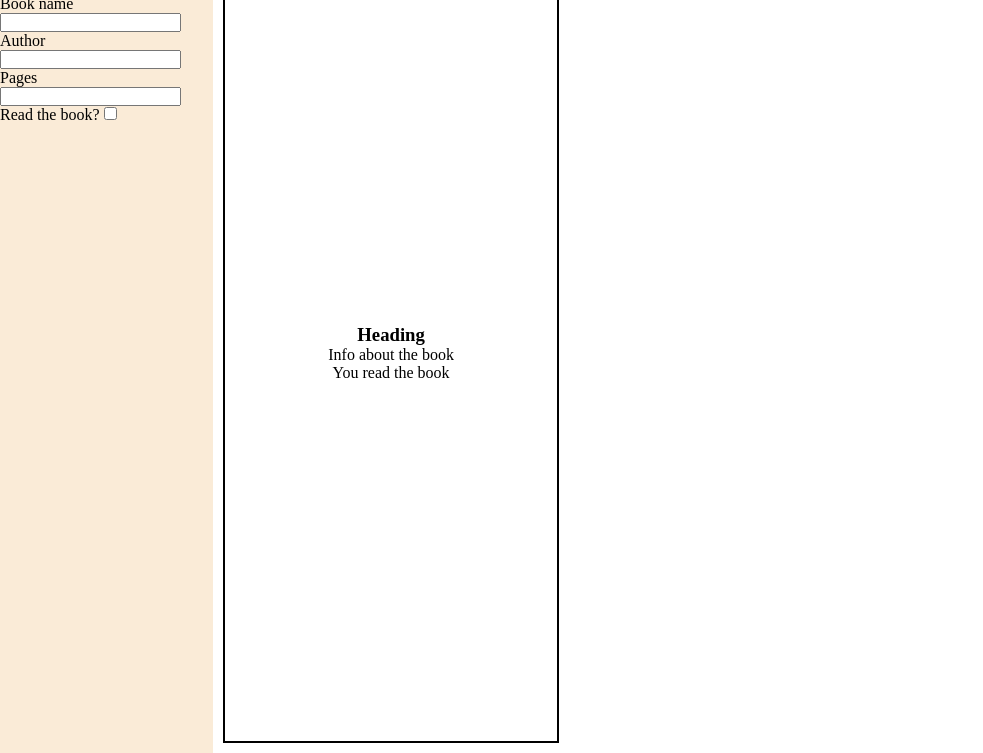
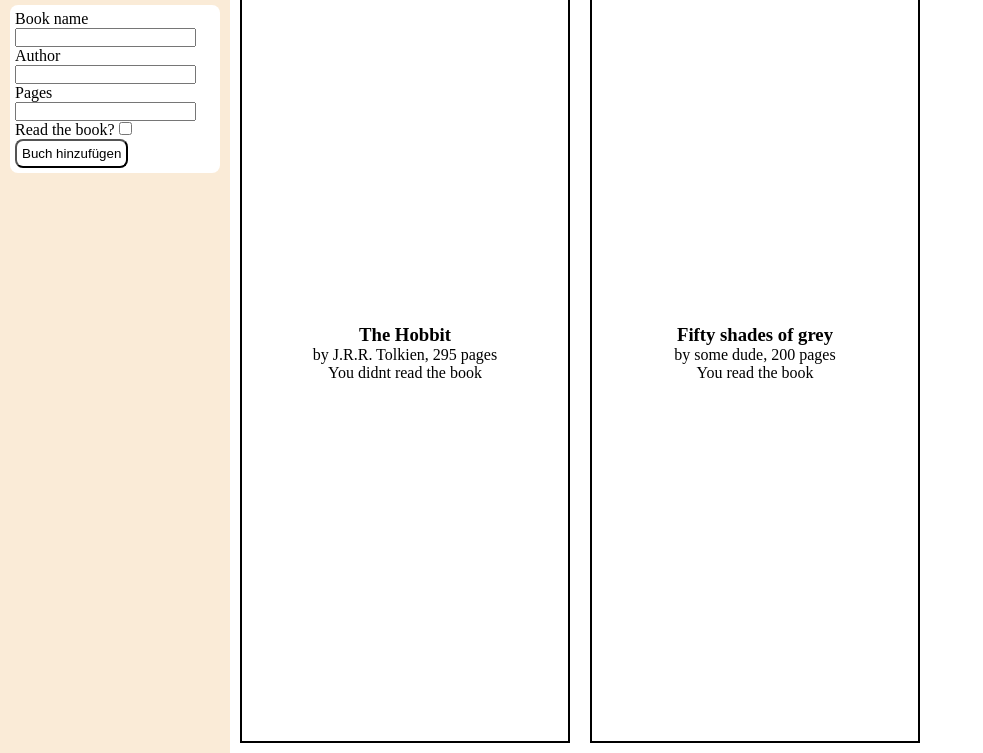
Before and after one commit to PSum/top_library, a plain HTML site: page index.html in a window 1280 px wide. Shown: the part 47-800 px from the top of the page, without its empty margins (0-983 px from the left). Drawn offline with Linux system fonts and the light colour scheme.

Commit message:
alles funktioniert, bis auf einen löschne und umschaltbutton fuer gelesen oder nicht

```diff
--- a/index.html
+++ b/index.html
@@ -10,29 +10,29 @@
 <body>
     <div class="leftBar">
         <div class="heading"><h3>Library</h3></div>
-        <form action="push" method="push">
+
+        <form id="addBook" action="push" method="push">
+            <div>
             <label for="bookname">Book name</label>
-            <input type="text" id="bookname">
-
+            <input required type="text" id="bookname" name="bookname">
+            </div>
+            <div>
             <label for="author">Author</label>
-            <input type="text" id="author">
-
+            <input required type="text" id="author" name="author">
+            </div>
+            <div>
             <label for="pages">Pages</label>
-            <input type="number" id="pages">
-
+            <input required type="number" id="pages" name="pages">
+            </div>
+            <div>
             <label for="read">Read the book?</label>
-            <input type="checkbox" id="read">
-
+            <input type="checkbox" id="read" name="read">
+            </div>
+            <button id="bookButton" type="submit">Buch hinzufügen</button>
 
         </form>
     </div>
-    <div class="bookSpace">
-        <div class="book">
-            <h3>Heading</h3>
-            <p>Info about the book</p>
-            <p>You read the book</p>
-        </div>
-    </div>
+    <div class="bookSpace"></div>
 
 </body>
 </html>
--- a/script.js
+++ b/script.js
@@ -5,12 +5,15 @@ function createBook (title, author, pages, read) {
     this.read = read;
     this.info = function() {
         let isRead = ""
+        let returnvalue = []
         if (read == true){
-            isRead = "already read";
+            isRead = "You read the book";
         } else {
-            isRead = "not read";
+            isRead = "You didnt read the book";
         }
-        return (`${title} by ${author}, ${pages} pages, ${isRead}`);
+        returnvalue.push(`by ${author}, ${pages} pages`);
+        returnvalue.push(isRead);
+        return returnvalue
     }
 }
 
@@ -19,16 +22,48 @@ function addBookToLibrary (title, author, pages, read) {
     myLibrary.push(newBook);
 }
 
-// let book = document.createElement('div');
-// book.className = 'book';
-
-
-// container.appendChild(book);
+function showBooks () {
+    let book;
+    for (let i in myLibrary){
+        let bShow = myLibrary[i];
+        book = document.createElement('div');
+        book.className = 'book';
+        heading = document.createElement('h3');
+        text1 = document.createElement('p')
+        text2 = document.createElement('p')
+        heading.textContent = bShow.title;
+        text1.textContent = bShow.info()[0];
+        text2.textContent = bShow.info()[1];
+        book.appendChild(heading);
+        book.appendChild(text1);
+        book.appendChild(text2);
+        container.appendChild(book);
+    }
+}
 
 const container = document.querySelector(".bookSpace");
+const form = document.getElementById('addBook');
 const myLibrary = [];
 
+form.addEventListener('submit', function(event){
+    event.preventDefault();
+    title = document.getElementById('bookname').value;
+    author = document.getElementById('author').value;
+    pages = document.getElementById('pages').value;
+    checkbox = document.getElementById('read');
+    let read;
+    if (checkbox.checked) {
+        read = true;
+    } else {
+        read = false;
+    }
+    addBookToLibrary(title,author,pages,read)
+    container.innerHTML = '';
+    showBooks();
+    form.reset();
+})
 
 
 addBookToLibrary("The Hobbit", "J.R.R. Tolkien", 295, false);
-addBookToLibrary("fifty shades", "some dude", 200,true);
+addBookToLibrary("Fifty shades of grey", "some dude", 200,true);
+showBooks();
--- a/styles.css
+++ b/styles.css
@@ -9,12 +9,18 @@ body{
     /* overflow:hidden; */
 }
 
+.book p,
+.book h3 {
+    text-align: center;
+}
+
 .leftBar {
     background-color: antiquewhite;
     flex: 1;
     display: flex;
     flex-direction: column;
     gap: 20px;
+    padding: 10px;
 }
 
 .bookSpace {
@@ -34,3 +40,10 @@ body{
     border: 2px solid black;
     margin: 10px;
 }
+
+#addBook,
+#bookButton {
+    background-color: white;
+    padding: 5px;
+    border-radius: 8px;
+}
```
